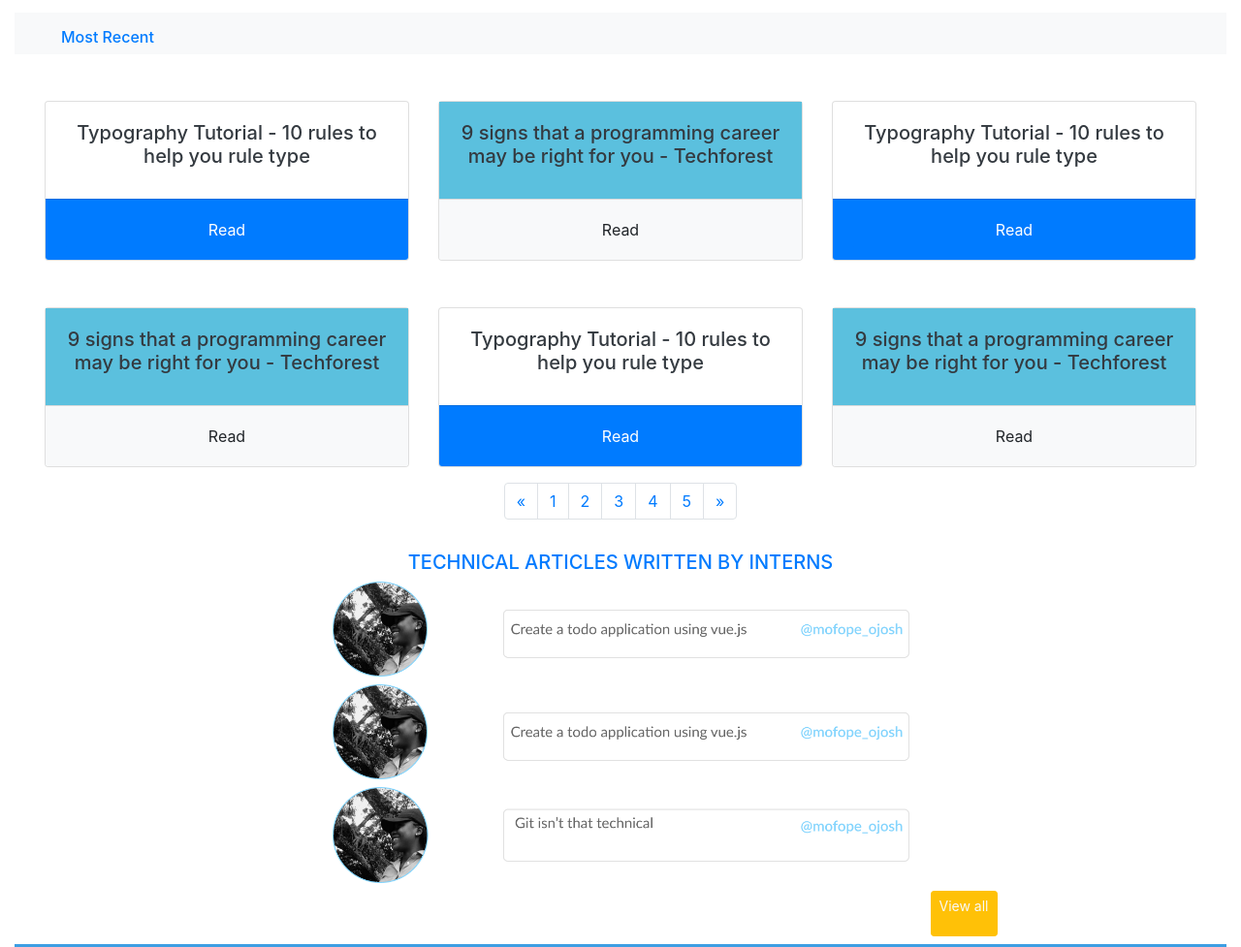
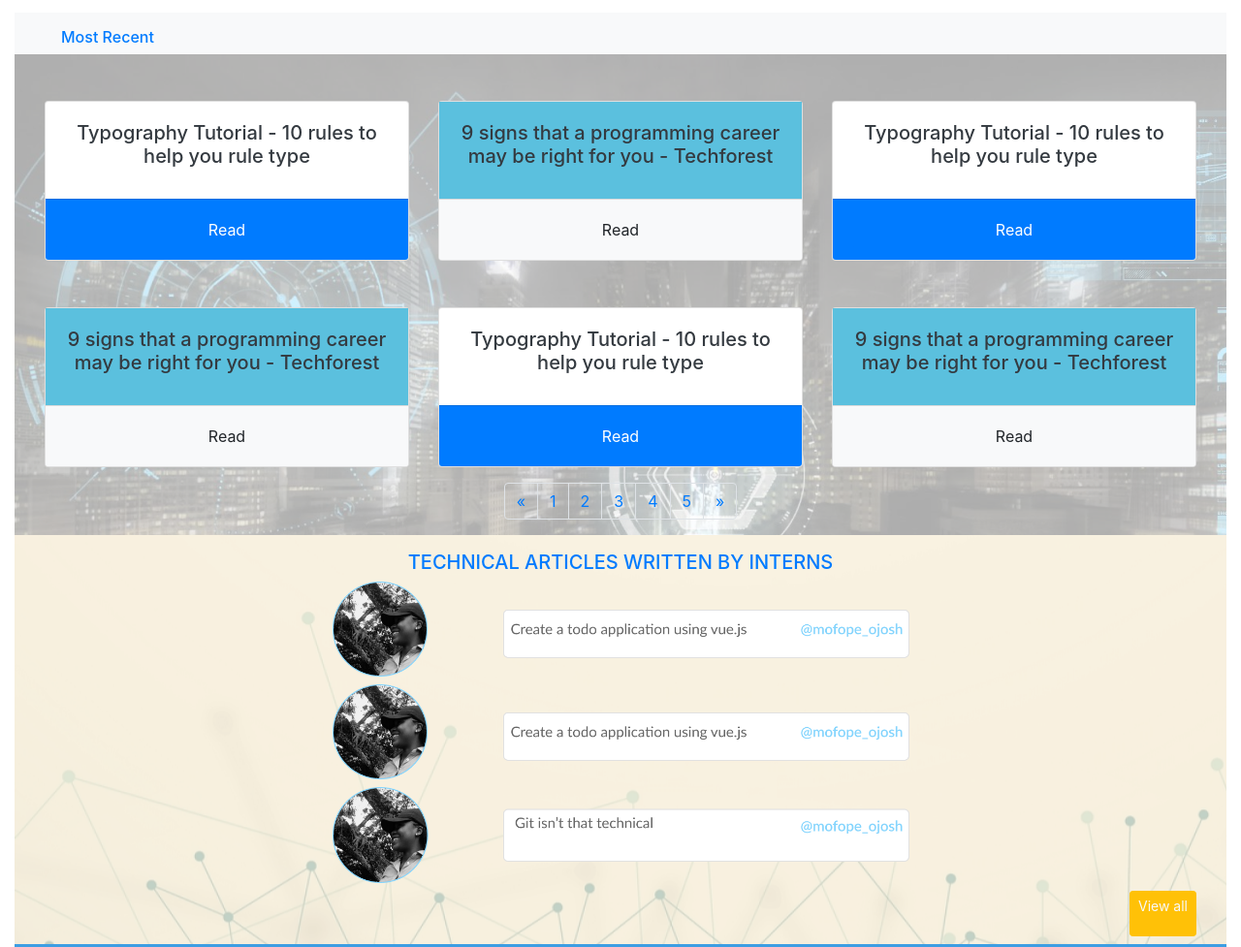
Before and after one commit to williamz6/projects, a plain HTML site: page index.html in a window 1280 px wide. Shown: the part 1180-2157 px from the top of the page at 97% size. Drawn offline with Linux system fonts and the light colour scheme.

Commit message:
fixed linking issue

```diff
--- a/index.html
+++ b/index.html
@@ -5,7 +5,7 @@
 <title>Figma</title>
 <link href="bootstrap-4.3.1-dist/css/bootstrap.min.css" rel="stylesheet" type="text/css">
 <link href="plugins/font-awesome-4.7.0/css/font-awesome.min.css" rel="stylesheet" type="text/css">
-<link href="figms.css" rel="stylesheet" type="text/css">
+<link href="style.css" rel="stylesheet" type="text/css">
 </head>
 
 <body>
```
